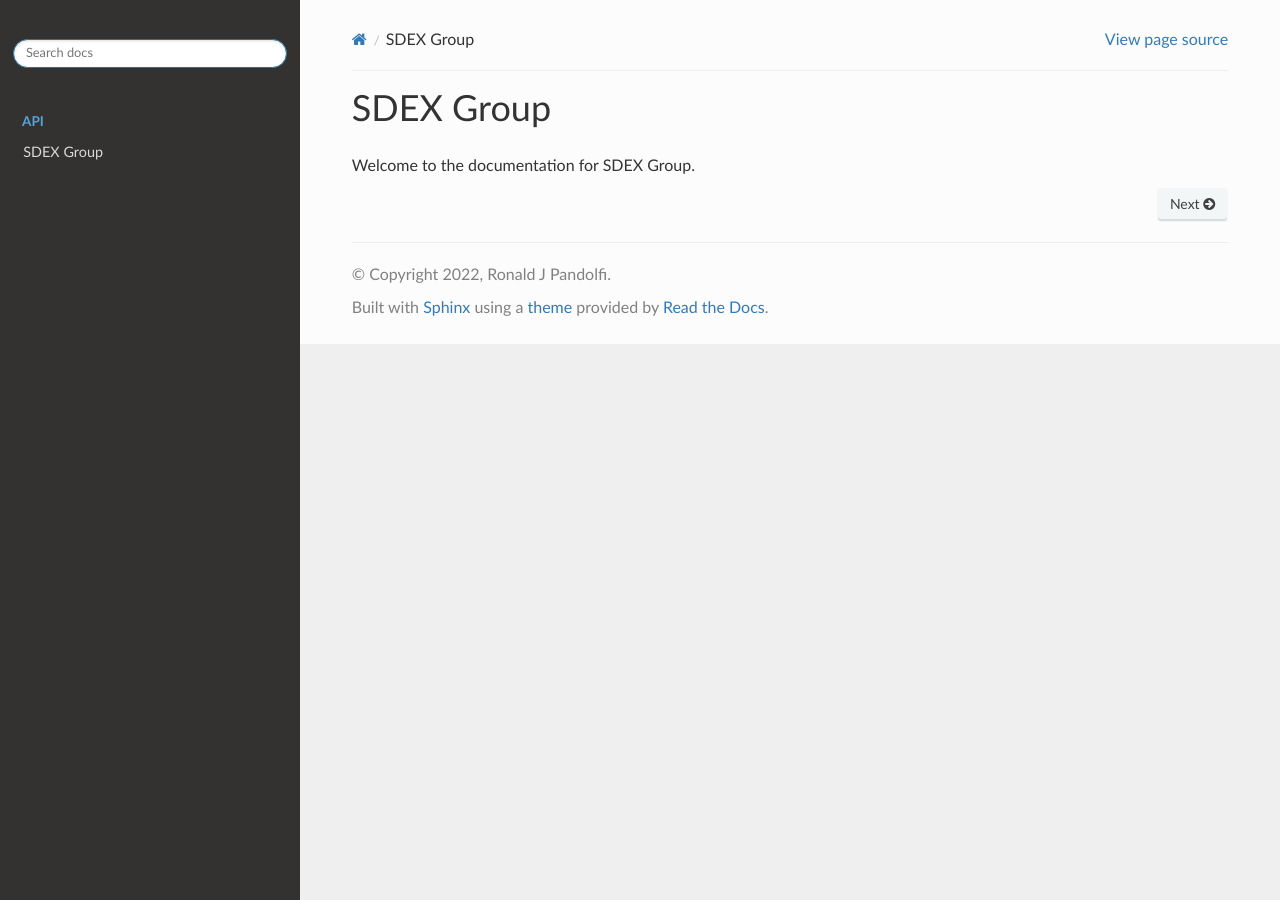
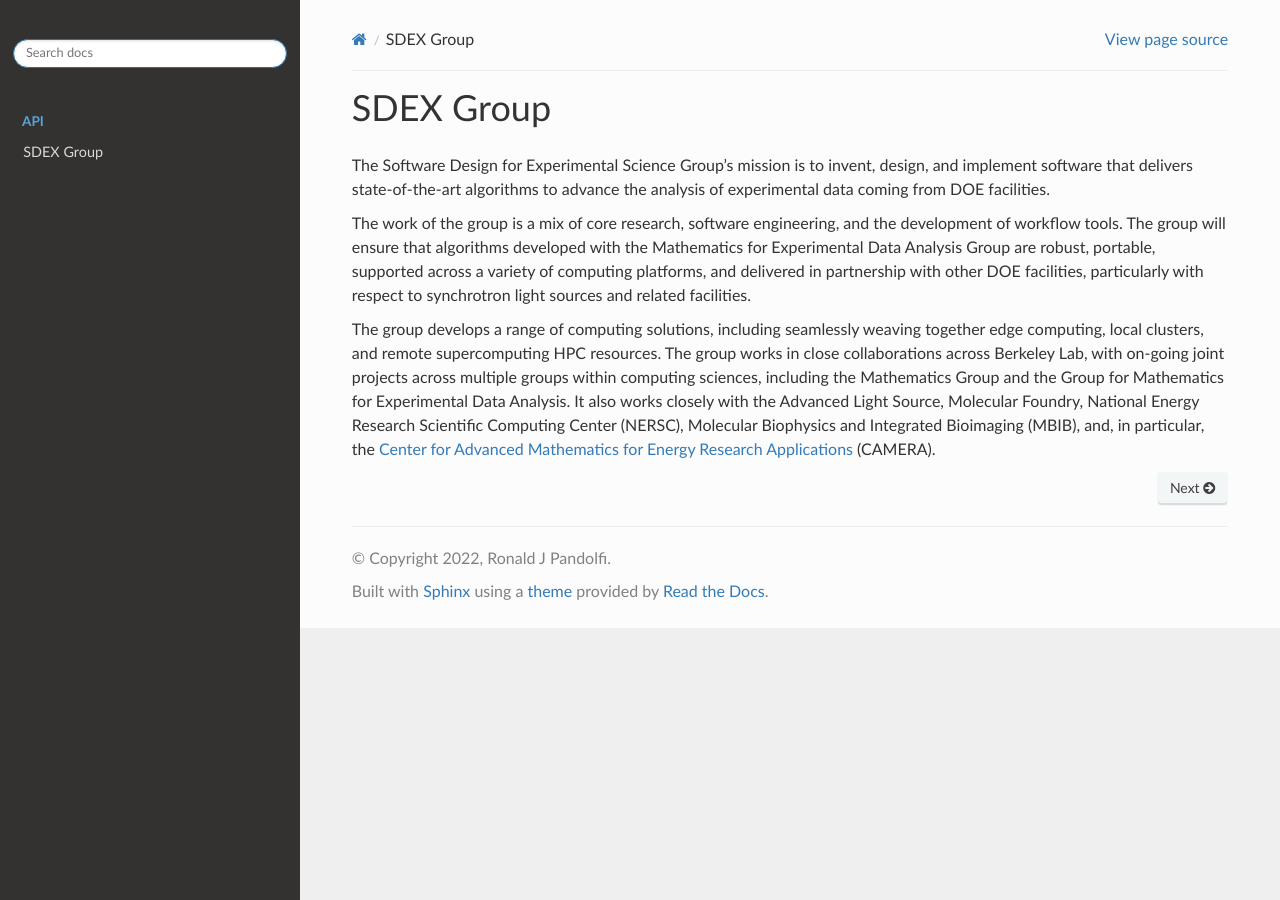
Before and after one commit to lbl-sdex/lbl-sdex.github.io, a Sphinx documentation site: the page built from docs/source/index.md, in a window 1280 px wide. Built offline with Sphinx 7.4.7 and the Read the Docs theme 2.0.0, drawn with Linux system fonts in a browser that asks for light colours.

Commit message:
add group description

```diff
--- a/docs/source/index.md
+++ b/docs/source/index.md
@@ -9,4 +9,17 @@ api/sdex_group.md
 
 # SDEX Group
 
-Welcome to the documentation for SDEX Group.
+The Software Design for Experimental Science Group's mission is to invent, design, and implement software that delivers
+state-of-the-art algorithms to advance the analysis of experimental data coming from DOE facilities.
+
+The work of the group is a mix of core research, software engineering, and the development of workflow tools. The group
+will ensure that algorithms developed with the Mathematics for Experimental Data Analysis Group are robust, portable,
+supported across a variety of computing platforms, and delivered in partnership with other DOE facilities, particularly
+with respect to synchrotron light sources and related facilities.
+
+The group develops a range of computing solutions, including seamlessly weaving together edge computing, local clusters,
+and remote supercomputing HPC resources. The group works in close collaborations across Berkeley Lab, with on-going
+joint projects across multiple groups within computing sciences, including the Mathematics Group and the Group for
+Mathematics for Experimental Data Analysis. It also works closely with the Advanced Light Source, Molecular Foundry,
+National Energy Research Scientific Computing Center (NERSC), Molecular Biophysics and Integrated Bioimaging (MBIB),
+and, in particular, the [Center for Advanced Mathematics for Energy Research Applications](https://camera.lbl.gov/) (CAMERA).
```
